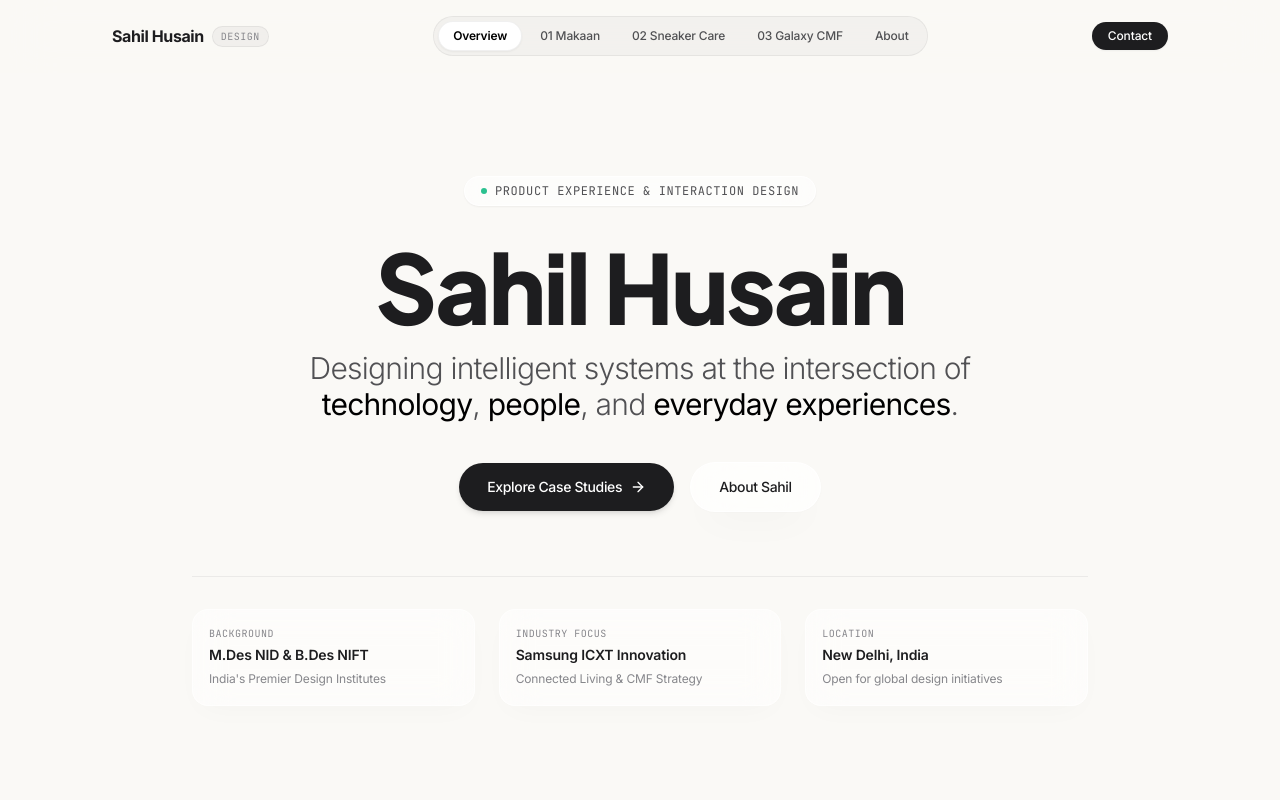
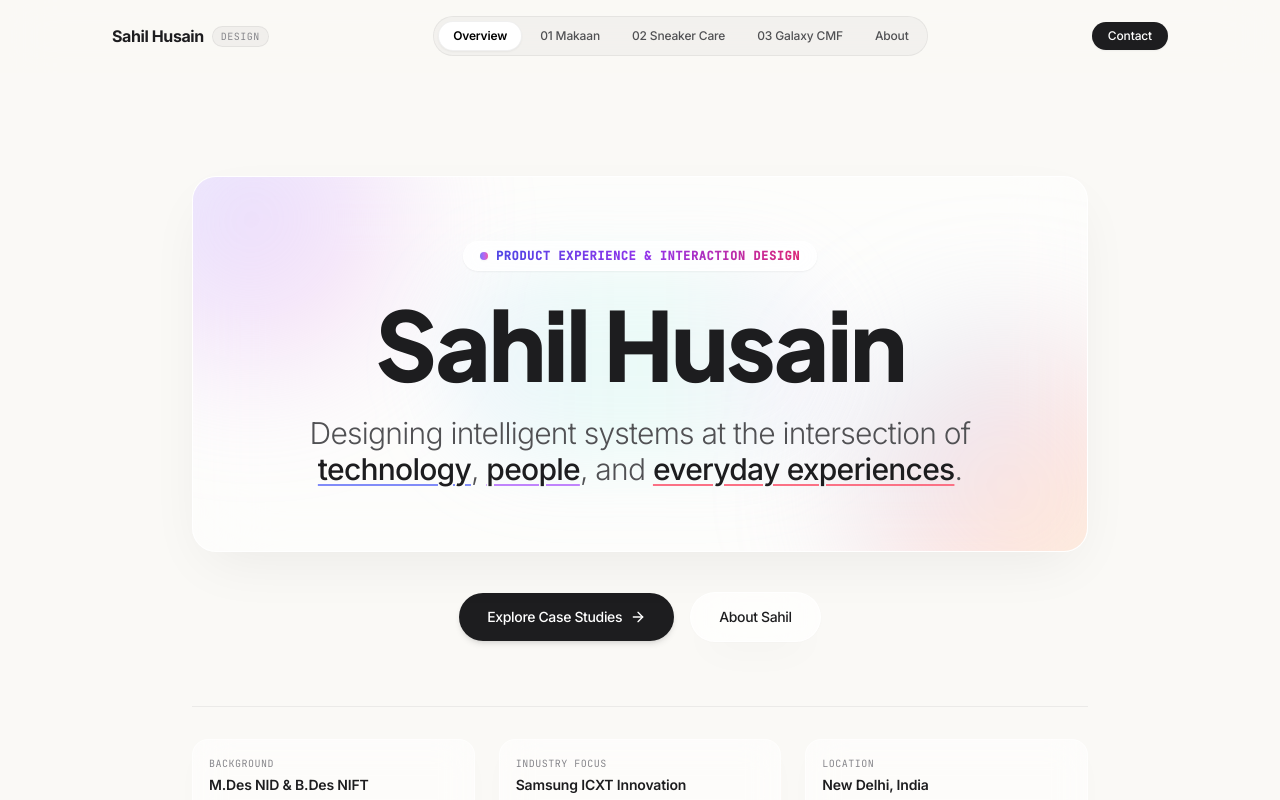
Before and after one commit to TechieAakash/sahil_portfolio, a React (Vite) app: page / in a window 1280 px wide. Shown: the top 800 px of the page. Built offline with nearby package versions, Linux system fonts and the light colour scheme; the HTML template or start-up script is replaced by a standard one.

Commit message:
feat: add vibrant ambient color glow and frosted glassmorphism behind hero text block

```diff
--- a/src/pages/Home.tsx
+++ b/src/pages/Home.tsx
@@ -15,20 +15,44 @@ export const Home: React.FC<HomeProps> = ({ onSelectProject }) => {
         {/* Subtle Ambient Radial Light (Apple Keynote Style) */}
         <div className="absolute top-1/4 left-1/2 -translate-x-1/2 -translate-y-1/2 w-[600px] md:w-[900px] h-[400px] bg-gradient-to-b from-amber-100/40 via-purple-50/30 to-transparent blur-3xl pointer-events-none -z-10" />
 
-        {/* Apple-style Frosted Pill Badge */}
-        <div className="inline-flex items-center gap-2 px-4 py-1.5 rounded-full apple-glass-pill text-[#515154] text-xs font-mono tracking-wider uppercase mb-8 shadow-sm">
-          <span className="w-1.5 h-1.5 rounded-full bg-emerald-500 animate-pulse" />
-          <span>Product Experience &amp; Interaction Design</span>
+        {/* Apple-grade Glassmorphic Color Container for Hero Text */}
+        <div className="relative max-w-4xl mx-auto rounded-3xl p-8 sm:p-12 md:p-16 border border-white/80 shadow-[0_20px_60px_-15px_rgba(0,0,0,0.07)] backdrop-blur-2xl bg-white/60 overflow-hidden mb-10">
+          {/* Vibrant Ambient Gradient Glow Elements behind the glass */}
+          <div className="absolute -top-24 -left-20 w-72 h-72 bg-gradient-to-br from-indigo-300/40 via-purple-300/40 to-pink-300/30 rounded-full blur-3xl pointer-events-none" />
+          <div className="absolute -bottom-24 -right-20 w-80 h-80 bg-gradient-to-tl from-amber-300/35 via-rose-300/30 to-sky-300/35 rounded-full blur-3xl pointer-events-none" />
+          <div className="absolute top-1/2 left-1/2 -translate-x-1/2 -translate-y-1/2 w-96 h-48 bg-gradient-to-r from-blue-200/25 via-teal-200/20 to-purple-200/25 rounded-full blur-2xl pointer-events-none" />
+
+          <div className="relative z-10 space-y-6">
+            {/* Apple-style Frosted Pill Badge with Color Glow */}
+            <div className="inline-flex items-center gap-2 px-4 py-1.5 rounded-full bg-white/80 backdrop-blur-md border border-white/90 text-[#3C3C43] text-xs font-mono tracking-wider uppercase shadow-sm">
+              <span className="w-2 h-2 rounded-full bg-gradient-to-r from-indigo-500 via-purple-500 to-pink-500 animate-pulse shadow-sm" />
+              <span className="font-semibold text-transparent bg-clip-text bg-gradient-to-r from-indigo-600 via-purple-600 to-pink-600">
+                Product Experience &amp; Interaction Design
+              </span>
             </div>
 
             {/* Apple-style Large Typography */}
-        <div className="space-y-4 max-w-4xl mx-auto">
             <h1 className="text-5xl sm:text-7xl md:text-8xl font-extrabold tracking-tight text-[#1D1D1F] leading-[1.02]">
               Sahil Husain
             </h1>
-          <p className="text-xl sm:text-2xl md:text-3xl font-light text-[#515154] tracking-tight max-w-3xl mx-auto leading-relaxed">
-            Designing intelligent systems at the intersection of <span className="text-black font-normal">technology</span>, <span className="text-black font-normal">people</span>, and <span className="text-black font-normal">everyday experiences</span>.
+
+            {/* Subtitle with elegant keyword color highlights */}
+            <p className="text-xl sm:text-2xl md:text-3xl font-light text-[#515154] tracking-tight max-w-2xl mx-auto leading-relaxed">
+              Designing intelligent systems at the intersection of{' '}
+              <span className="font-medium text-[#1D1D1F] underline decoration-indigo-400 decoration-2 underline-offset-4">
+                technology
+              </span>
+              ,{' '}
+              <span className="font-medium text-[#1D1D1F] underline decoration-purple-400 decoration-2 underline-offset-4">
+                people
+              </span>
+              , and{' '}
+              <span className="font-medium text-[#1D1D1F] underline decoration-rose-400 decoration-2 underline-offset-4">
+                everyday experiences
+              </span>
+              .
             </p>
+          </div>
         </div>
 
         {/* Apple-style Action Buttons */}
```
Lines whose indentation alone changed are shown as unchanged.
